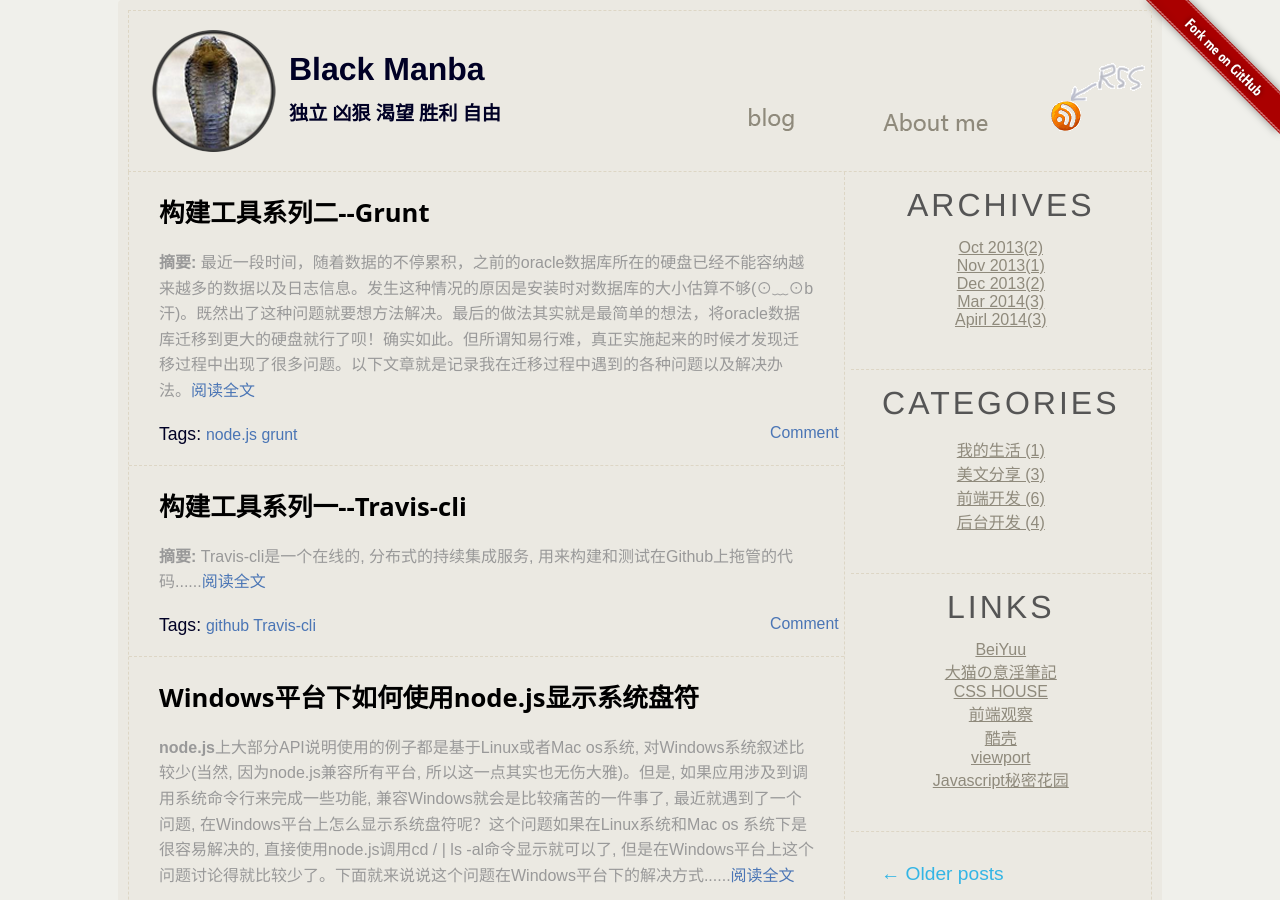
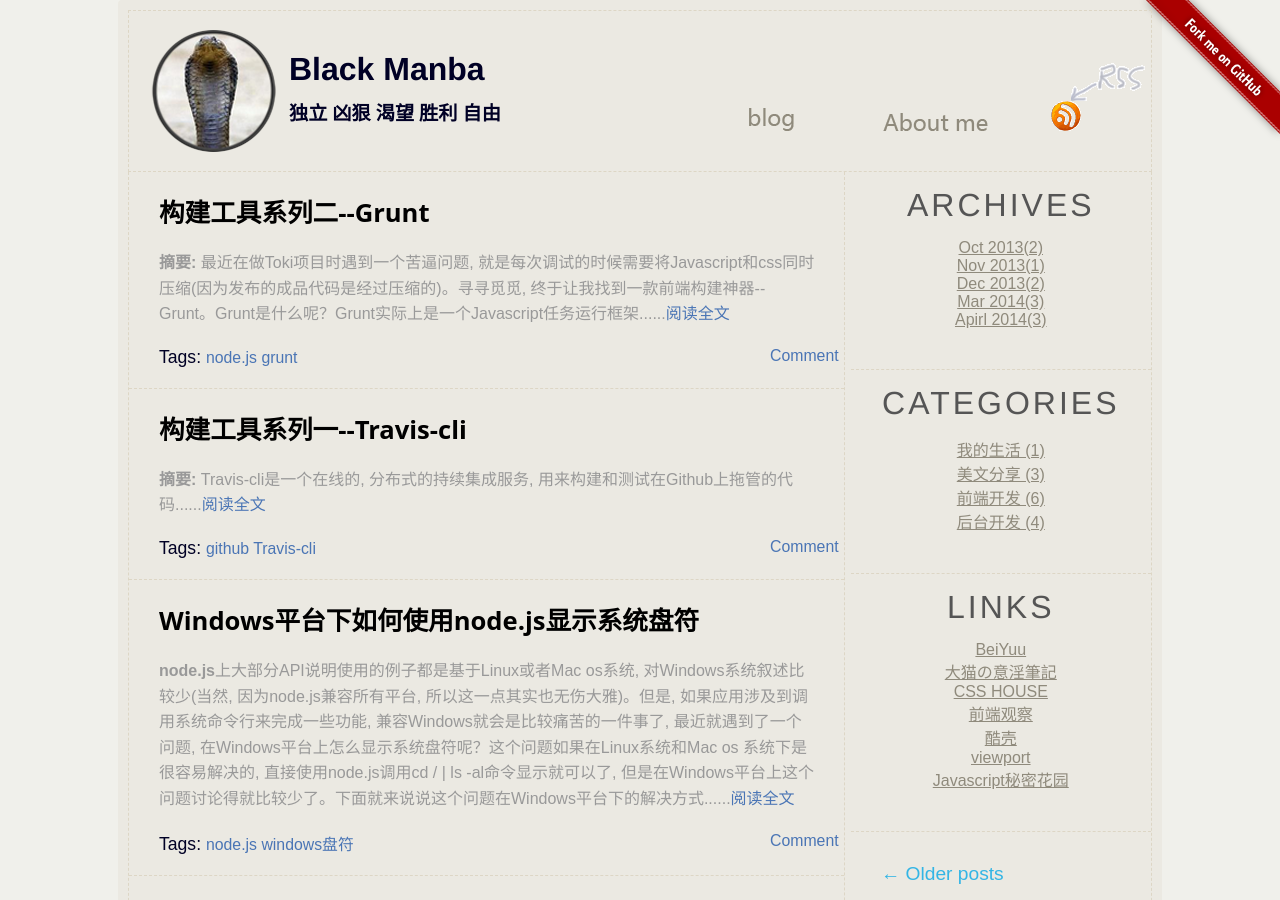
Before and after one commit to JackieLin/forkme, a Jekyll site: the page built from index.html, in a window 1280 px wide and 900 px high. Built offline with Jekyll 4.4.1, drawn with Linux system fonts in a browser that asks for light colours; Markdown is read by kramdown in place of the engine named in the settings; the list of posts is cut into pages by our own code; comment, search, counter and statistics services are not loaded.

Commit message:
fix: article grunt

```diff
--- a/_posts/2014-04-11-frontend-scaffold-grunt.md
+++ b/_posts/2014-04-11-frontend-scaffold-grunt.md
@@ -1,7 +1,7 @@
 ---
 layout: post
 title: 构建工具系列二--Grunt
-description: <strong>摘要:</strong> 最近一段时间，随着数据的不停累积，之前的oracle数据库所在的硬盘已经不能容纳越来越多的数据以及日志信息。发生这种情况的原因是安装时对数据库的大小估算不够(⊙﹏⊙b汗)。既然出了这种问题就要想方法解决。最后的做法其实就是最简单的想法，将oracle数据库迁移到更大的硬盘就行了呗！确实如此。但所谓知易行难，真正实施起来的时候才发现迁移过程中出现了很多问题。以下文章就是记录我在迁移过程中遇到的各种问题以及解决办法。<a href="/github-pages" title="阅读全文">阅读全文</a>
+description: <strong>摘要:</strong> 最近在做Toki项目时遇到一个苦逼问题, 就是每次调试的时候需要将Javascript和css同时压缩(因为发布的成品代码是经过压缩的)。寻寻觅觅, 终于让我找到一款前端构建神器--Grunt。Grunt是什么呢？Grunt实际上是一个Javascript任务运行框架......<a href="/frontend-scaffold-grunt/" title="阅读全文">阅读全文</a>
 tags: 前端开发
 excerpt: node.js grunt
 ---
--- a/sitemap.xml
+++ b/sitemap.xml
@@ -18,6 +18,9 @@
   </url>
   <url>
     <loc>http://forkme.info/continuous-integration-tool-travis-cli/</loc>
+  </url>
+  <url>
+    <loc>http://forkme.info/frontend-scaffold-grunt/</loc>
   </url>
   <url>
     <loc>http://forkme.info/github-pages/</loc>
```
